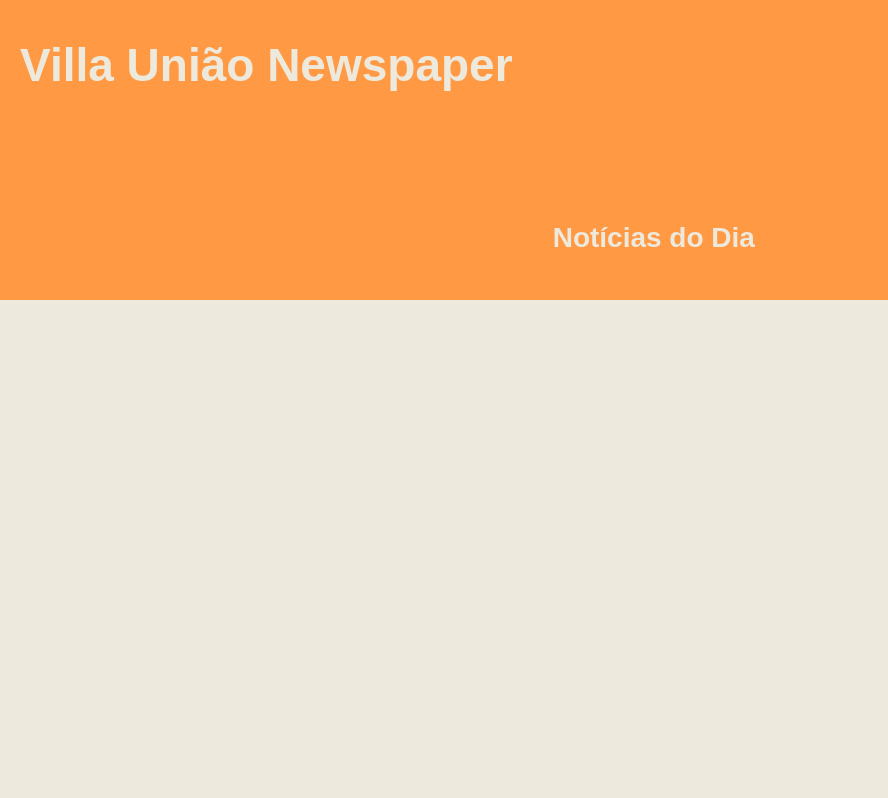
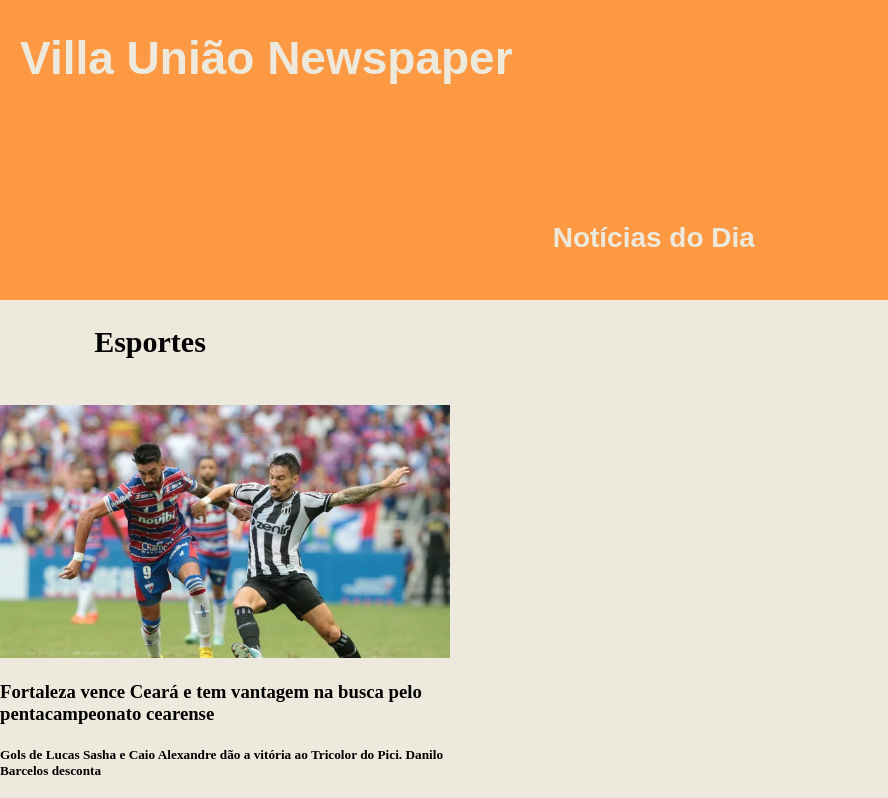
Before and after one commit to helderamora/Fundamentos_JavaScript-Curso, a plain HTML site: page atividade006.html in a window 1280 px wide. Shown: the top 798 px of the page, 0-888 px from the left. Drawn offline with Linux system fonts and the light colour scheme.

Commit message:
new section1

```diff
--- a/atividade006.html
+++ b/atividade006.html
@@ -13,13 +13,12 @@
             padding: 0;
         }
 
-        section {
+        header {
             font-family: Arial, Helvetica, sans-serif;
             display: flex;
             justify-content: space-around;
             background-color: #ff9944;
             height: 300px;
-
         }
 
         h1 {
@@ -28,7 +27,6 @@
         }
 
         h2 {
-            color: #ede9dd;
             font-size: 28px;
             height: 55px;
             width: 300px
@@ -36,19 +34,36 @@
 
         .sub {
             align-self: flex-end;
+            color: #ede9dd;
         }
 
         .logo {
             align-self: flex-end;
         }
+
+        .espt1 {
+            font-size: 30px;
+            text-align: center;
+        }
     </style>
 </head>
 
 <body>
-    <section>
+
+    <header>
         <h1>Villa União Newspaper</h1>
         <h2 class="sub">Notícias do Dia</h2>
         <img class="logo" src="default_765x625.png" alt="logo" height="300px">
+    </header>
+
+    <section id="esp" style="width: 450px;">
+        <h2 class="espt1">Esportes</h2>
+        <img src="ceaxfor.jpg" alt="ceara vs fortaleza" style="width:450px;">
+        <h3>Fortaleza vence Ceará e tem vantagem na busca pelo pentacampeonato cearense</h3>
+        <h5>Gols de Lucas Sasha e Caio Alexandre dão a vitória ao Tricolor do Pici. Danilo Barcelos desconta</h5>
+        <p> <strong>Tricolor em vantagem</strong>
+            <br>
+            Na primeira final do Campeonato Cearense, neste sábado (1º), o Fortaleza venceu o Ceará por 2 a 1, com gols de Lucas Sasha e Caio Alexandre. Danilo Barcelos descontou. As equipes voltam a se enfrentar no domingo (8), às 16 horas, na Arena Castelão. O Ceará precisa vencer por dois gols de diferença se quiser ser campeão. Se vencer por um gol de diferença, leva a pênaltis. O Fortaleza pode empatar ou vencer que leva o pentacampeonato estadual.</p>
     </section>
 
 </body>
```
Also changed, not shown: ceaxfor.jpg (added).
